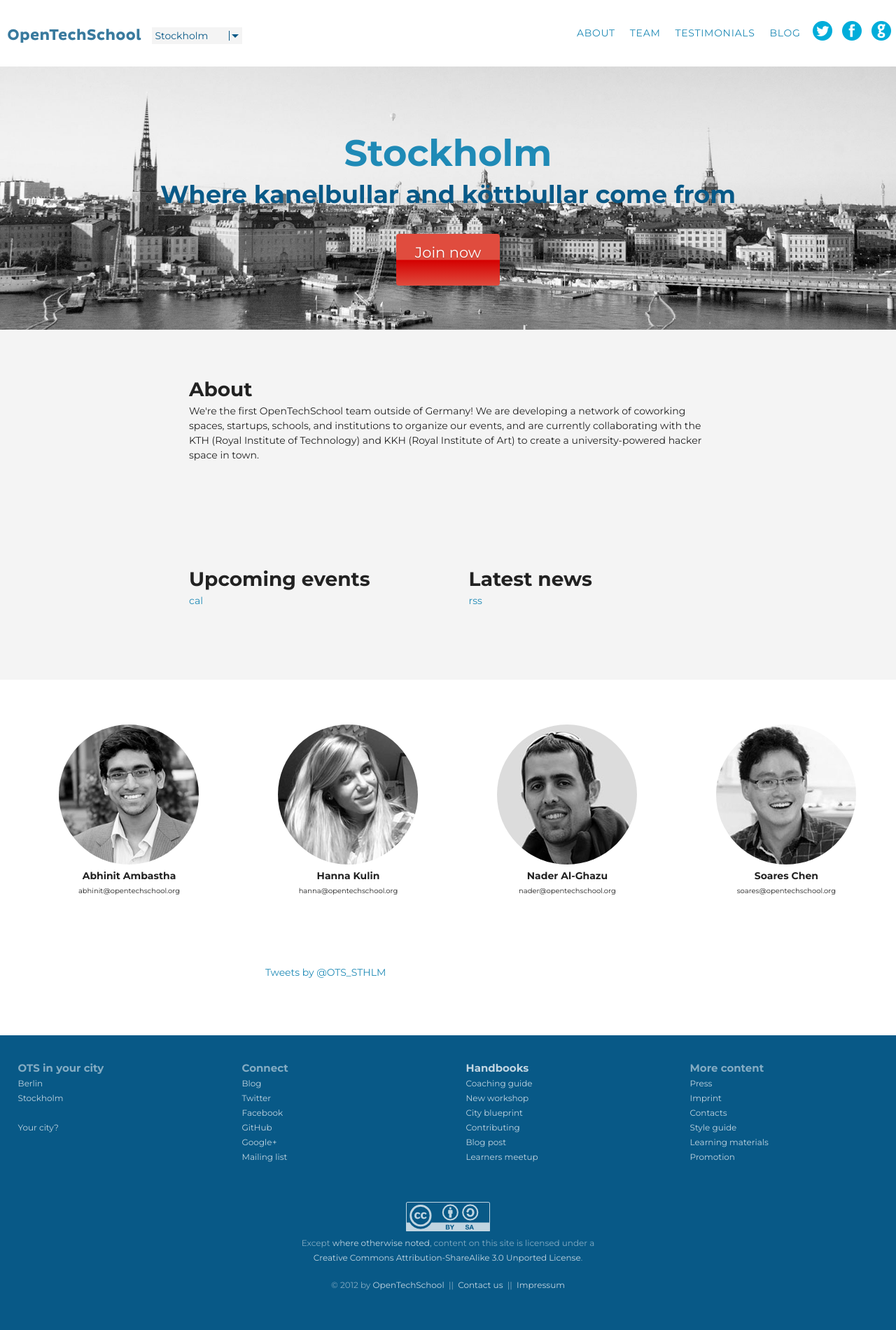
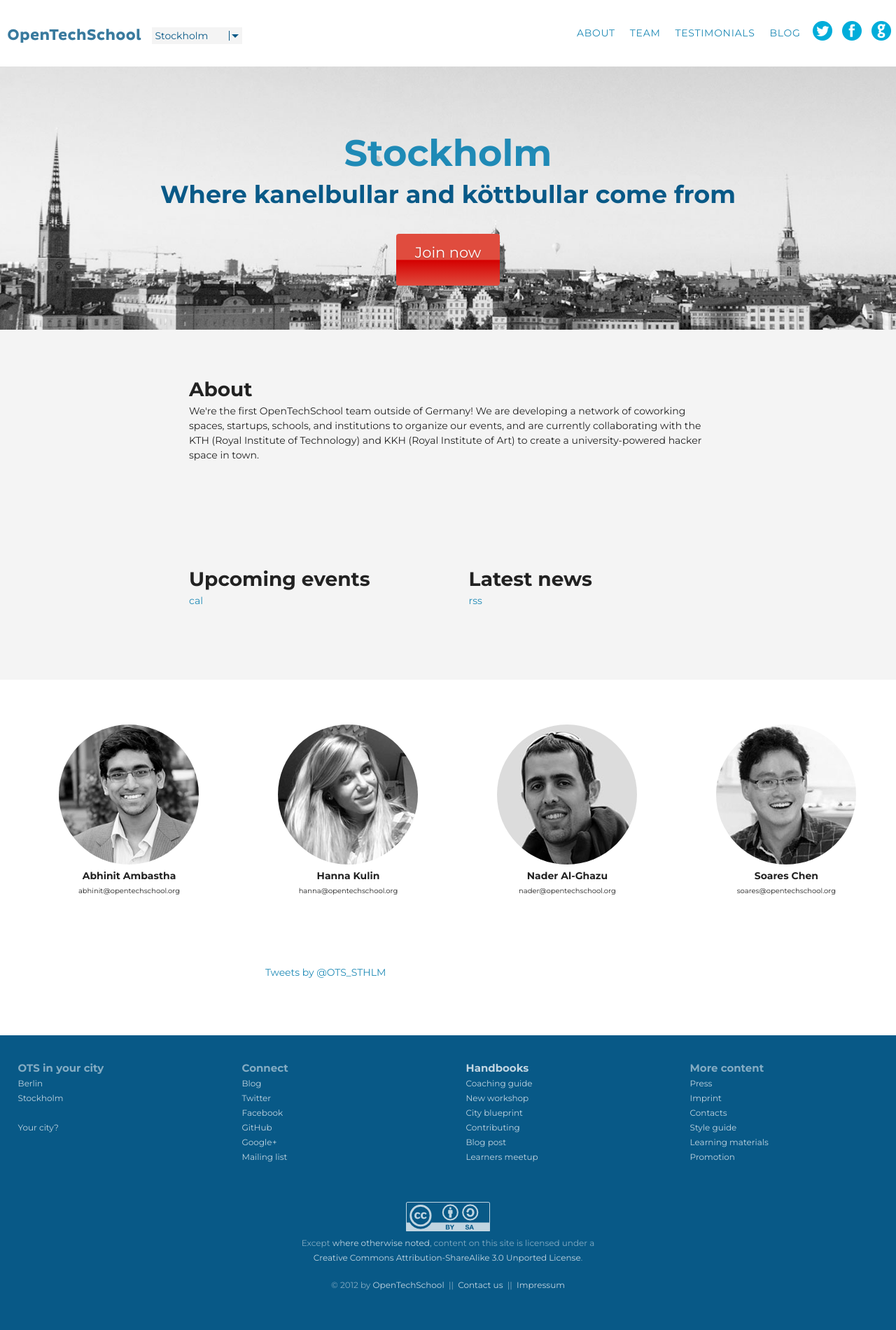
Before and after one commit to OpenTechSchool/www.opentechschool.org, a Jekyll site: the page built from stockholm/index.md, in a window 1280 px wide. Shown: the whole page at 70% size. Built offline with Jekyll 4.4.1, drawn with Linux system fonts in a browser that asks for light colours; nearby versions of some CDN libraries; comment, search, counter and statistics services are not loaded.

Commit message:
Moving the stockholm header image around a little. Solved the different positioning by giving the cities different class names instead of just image urls. Closes #72

```diff
--- a/_layouts/city.html
+++ b/_layouts/city.html
@@ -1,7 +1,7 @@
 {% include _head.html %}
 {% include _main_nav.html %}
 
-<header class="site_header site_header_city" style="background-image: url({{page.image}})">
+<header class="site_header site_header_city site_header_{{page.class}}">
   <div class="container">
 
     <div class="city_title">
--- a/sass/imports/_city.scss
+++ b/sass/imports/_city.scss
@@ -19,6 +19,15 @@
 
 .site_header_city {
   color: $ots_blue;
-  background-position: 0 50%;
   background-size: 768px;
 }
+
+.site_header_stockholm {
+  background-image: url(/images/bg_stockholm.jpg);
+  background-position: 50% 30%;
+}
+
+.site_header_berlin {
+  background-image: url(/images/bg_berlin.jpg);
+  background-position: 50% 50%;
+}
--- a/sass/imports/_mediaqueries.scss
+++ b/sass/imports/_mediaqueries.scss
@@ -66,7 +66,7 @@
   }
 
   .site_header_city {
-    background-size: 100%;
+    background-size: 130%;
   }
 
 
--- a/stockholm/index.md
+++ b/stockholm/index.md
@@ -1,7 +1,7 @@
 ---
 layout: city
 title: Stockholm
-image: ../images/bg_stockholm.jpg
+class: "stockholm"
 tagline: "Where kanelbullar and köttbullar come from"
 rss_feed: stockholm
 meetupcom_group: opentechschool-stockholm
--- a/stylesheets/screen.css
+++ b/stylesheets/screen.css
@@ -2,7 +2,7 @@
  * In this file you should write your main styles. (or centralize your imports)
  * Import this file using the following HTML or equivalent:
  * <link href="/stylesheets/screen.css" media="screen, projection" rel="stylesheet" type="text/css" /> */
-/* line 17, ../../debtapp/ext/lib/ruby/gems/1.9.1/gems/compass-0.12.2/frameworks/compass/stylesheets/compass/reset/_utilities.scss */
+/* line 17, ../../../../.rvm/gems/ruby-1.9.3-p194@wtf/gems/compass-0.11.3/frameworks/compass/stylesheets/compass/reset/_utilities.scss */
 html, body, div, span, applet, object, iframe,
 h1, h2, h3, h4, h5, h6, p, blockquote, pre,
 a, abbr, acronym, address, big, cite, code,
@@ -19,51 +19,52 @@
   margin: 0;
   padding: 0;
   border: 0;
+  font-size: 100%;
   font: inherit;
-  font-size: 100%;
   vertical-align: baseline;
 }
 
-/* line 22, ../../debtapp/ext/lib/ruby/gems/1.9.1/gems/compass-0.12.2/frameworks/compass/stylesheets/compass/reset/_utilities.scss */
-html {
+/* line 20, ../../../../.rvm/gems/ruby-1.9.3-p194@wtf/gems/compass-0.11.3/frameworks/compass/stylesheets/compass/reset/_utilities.scss */
+body {
   line-height: 1;
 }
 
-/* line 24, ../../debtapp/ext/lib/ruby/gems/1.9.1/gems/compass-0.12.2/frameworks/compass/stylesheets/compass/reset/_utilities.scss */
+/* line 22, ../../../../.rvm/gems/ruby-1.9.3-p194@wtf/gems/compass-0.11.3/frameworks/compass/stylesheets/compass/reset/_utilities.scss */
 ol, ul {
   list-style: none;
 }
 
-/* line 26, ../../debtapp/ext/lib/ruby/gems/1.9.1/gems/compass-0.12.2/frameworks/compass/stylesheets/compass/reset/_utilities.scss */
+/* line 24, ../../../../.rvm/gems/ruby-1.9.3-p194@wtf/gems/compass-0.11.3/frameworks/compass/stylesheets/compass/reset/_utilities.scss */
 table {
   border-collapse: collapse;
   border-spacing: 0;
 }
 
-/* line 28, ../../debtapp/ext/lib/ruby/gems/1.9.1/gems/compass-0.12.2/frameworks/compass/stylesheets/compass/reset/_utilities.scss */
+/* line 26, ../../../../.rvm/gems/ruby-1.9.3-p194@wtf/gems/compass-0.11.3/frameworks/compass/stylesheets/compass/reset/_utilities.scss */
 caption, th, td {
   text-align: left;
   font-weight: normal;
   vertical-align: middle;
 }
 
-/* line 30, ../../debtapp/ext/lib/ruby/gems/1.9.1/gems/compass-0.12.2/frameworks/compass/stylesheets/compass/reset/_utilities.scss */
+/* line 28, ../../../../.rvm/gems/ruby-1.9.3-p194@wtf/gems/compass-0.11.3/frameworks/compass/stylesheets/compass/reset/_utilities.scss */
 q, blockquote {
   quotes: none;
 }
-/* line 103, ../../debtapp/ext/lib/ruby/gems/1.9.1/gems/compass-0.12.2/frameworks/compass/stylesheets/compass/reset/_utilities.scss */
+/* line 101, ../../../../.rvm/gems/ruby-1.9.3-p194@wtf/gems/compass-0.11.3/frameworks/compass/stylesheets/compass/reset/_utilities.scss */
 q:before, q:after, blockquote:before, blockquote:after {
   content: "";
   content: none;
 }
 
-/* line 32, ../../debtapp/ext/lib/ruby/gems/1.9.1/gems/compass-0.12.2/frameworks/compass/stylesheets/compass/reset/_utilities.scss */
+/* line 30, ../../../../.rvm/gems/ruby-1.9.3-p194@wtf/gems/compass-0.11.3/frameworks/compass/stylesheets/compass/reset/_utilities.scss */
 a img {
   border: none;
 }
 
-/* line 116, ../../debtapp/ext/lib/ruby/gems/1.9.1/gems/compass-0.12.2/frameworks/compass/stylesheets/compass/reset/_utilities.scss */
-article, aside, details, figcaption, figure, footer, header, hgroup, menu, nav, section, summary {
+/* line 115, ../../../../.rvm/gems/ruby-1.9.3-p194@wtf/gems/compass-0.11.3/frameworks/compass/stylesheets/compass/reset/_utilities.scss */
+article, aside, details, figcaption, figure,
+footer, header, hgroup, menu, nav, section {
   display: block;
 }
 
@@ -188,6 +189,7 @@
   background-image: -webkit-linear-gradient(top, #1f8ab6 0%, #1f8ab6 50%, #085987 51%, #1f8ab6 100%);
   background-image: -moz-linear-gradient(top, #1f8ab6 0%, #1f8ab6 50%, #085987 51%, #1f8ab6 100%);
   background-image: -o-linear-gradient(top, #1f8ab6 0%, #1f8ab6 50%, #085987 51%, #1f8ab6 100%);
+  background-image: -ms-linear-gradient(top, #1f8ab6 0%, #1f8ab6 50%, #085987 51%, #1f8ab6 100%);
   background-image: linear-gradient(top, #1f8ab6 0%, #1f8ab6 50%, #085987 51%, #1f8ab6 100%);
   display: inline-block;
   border-radius: 4px;
@@ -213,6 +215,7 @@
   background-image: -webkit-linear-gradient(top, #2fb0d5 0%, #2fb0d5 50%, #1f8ab6 51%, #2fb0d5 100%);
   background-image: -moz-linear-gradient(top, #2fb0d5 0%, #2fb0d5 50%, #1f8ab6 51%, #2fb0d5 100%);
   background-image: -o-linear-gradient(top, #2fb0d5 0%, #2fb0d5 50%, #1f8ab6 51%, #2fb0d5 100%);
+  background-image: -ms-linear-gradient(top, #2fb0d5 0%, #2fb0d5 50%, #1f8ab6 51%, #2fb0d5 100%);
   background-image: linear-gradient(top, #2fb0d5 0%, #2fb0d5 50%, #1f8ab6 51%, #2fb0d5 100%);
 }
 
@@ -225,6 +228,7 @@
   background-image: -webkit-linear-gradient(top, #e04c3e 0%, #e04c3e 50%, #d40000 51%, #e04c3e 100%);
   background-image: -moz-linear-gradient(top, #e04c3e 0%, #e04c3e 50%, #d40000 51%, #e04c3e 100%);
   background-image: -o-linear-gradient(top, #e04c3e 0%, #e04c3e 50%, #d40000 51%, #e04c3e 100%);
+  background-image: -ms-linear-gradient(top, #e04c3e 0%, #e04c3e 50%, #d40000 51%, #e04c3e 100%);
   background-image: linear-gradient(top, #e04c3e 0%, #e04c3e 50%, #d40000 51%, #e04c3e 100%);
 }
 
@@ -237,6 +241,7 @@
   background-image: -webkit-linear-gradient(top, #fd4b22 0%, #fd4b22 50%, #e04c3e 51%, #fd4b22 100%);
   background-image: -moz-linear-gradient(top, #fd4b22 0%, #fd4b22 50%, #e04c3e 51%, #fd4b22 100%);
   background-image: -o-linear-gradient(top, #fd4b22 0%, #fd4b22 50%, #e04c3e 51%, #fd4b22 100%);
+  background-image: -ms-linear-gradient(top, #fd4b22 0%, #fd4b22 50%, #e04c3e 51%, #fd4b22 100%);
   background-image: linear-gradient(top, #fd4b22 0%, #fd4b22 50%, #e04c3e 51%, #fd4b22 100%);
 }
 
@@ -781,8 +786,19 @@
 /* line 20, ../sass/imports/_city.scss */
 .site_header_city {
   color: #085987;
-  background-position: 0 50%;
   background-size: 768px;
+}
+
+/* line 25, ../sass/imports/_city.scss */
+.site_header_stockholm {
+  background-image: url(/images/bg_stockholm.jpg);
+  background-position: 50% 30%;
+}
+
+/* line 30, ../sass/imports/_city.scss */
+.site_header_berlin {
+  background-image: url(/images/bg_berlin.jpg);
+  background-position: 50% 50%;
 }
 
 /* line 1, ../sass/imports/_nav.scss */
@@ -1082,6 +1098,6 @@
 
   /* line 68, ../sass/imports/_mediaqueries.scss */
   .site_header_city {
-    background-size: 100%;
+    background-size: 130%;
   }
 }
```
Also changed, not shown: berlin/index.md (+1 -1 lines).
